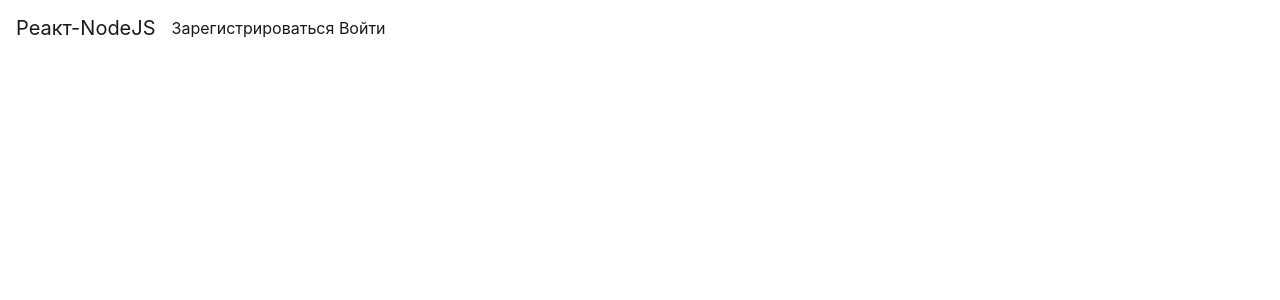
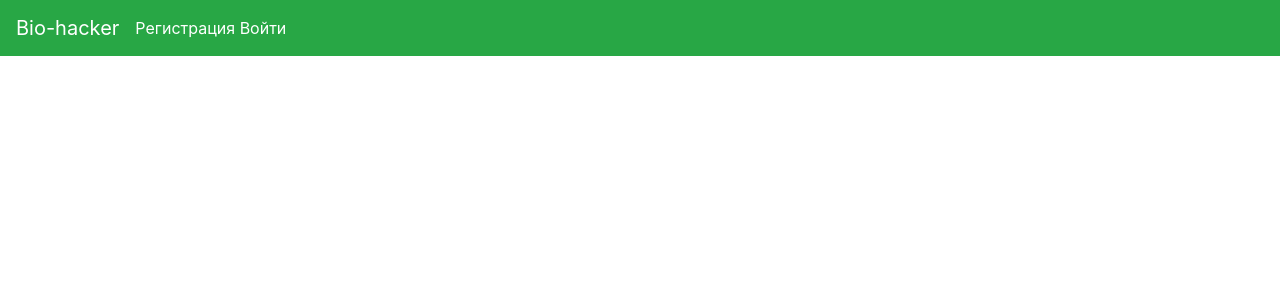
Before and after one commit to NikolaiNorboev/BioHacker, a React (Create React App) app in the folder client/: page / in a window 1280 px wide. Shown: the top 300 px of the page. Built offline with nearby package versions, Linux system fonts and the light colour scheme.

Commit message:
Change navbar color + move to component folder

```diff
--- a/client/src/App.js
+++ b/client/src/App.js
@@ -1,6 +1,6 @@
 import React from 'react';
 import { BrowserRouter as Router, Route, Switch } from 'react-router-dom';
-import Nav from './components/Views/navbar';
+import Nav from './components/Navbar';
 import Signup from './components/auth/Signup';
 import Login from './components/auth/Login';
 import Logout from './components/auth/Logout';
--- /dev/null
+++ b/client/src/components/Navbar/index.js
@@ -0,0 +1,50 @@
+import React from 'react';
+import { Navbar } from 'react-bootstrap';
+import 'bootstrap/dist/css/bootstrap.min.css';
+import {useSelector} from 'react-redux';
+
+export default function Nav() {
+  const isAuthenticated = useSelector(state => state.auth.isAuthenticated);
+  const username = useSelector(state => state.auth.username);
+  console.log(isAuthenticated, username);
+  return (
+    <Navbar fixed="top" bg="success" expand="lg">
+      <Navbar.Brand href="#home" className="text-white">
+        Bio-hacker
+      </Navbar.Brand>
+      <Navbar.Toggle />
+      <Navbar.Collapse className="justify-content-start">
+        {!isAuthenticated && (
+          <Navbar.Text>
+            <a href="signup" className="text-white">
+              Регистрация
+            </a>
+          </Navbar.Text>
+        )}
+        &nbsp;
+        {!isAuthenticated && (
+          <Navbar.Text>
+            <a href="login" className="text-white">
+              Войти
+            </a>
+          </Navbar.Text>
+        )}
+      </Navbar.Collapse>
+      <Navbar.Collapse className="justify-content-end">
+        {isAuthenticated && (
+          <Navbar.Text className="text-white">
+            Вы вошли как: {username}
+          </Navbar.Text>
+        )}
+        &nbsp;
+        {isAuthenticated && (
+          <Navbar.Text>
+            <a href="logout" className="text-white">
+              Выйти
+            </a>
+          </Navbar.Text>
+        )}
+      </Navbar.Collapse>
+    </Navbar>
+  );
+}
--- a/client/src/components/Views/navbar.js
+++ /dev/null
@@ -1,27 +0,0 @@
-import React from 'react';
-import { Navbar } from 'react-bootstrap';
-import 'bootstrap/dist/css/bootstrap.min.css';
-import {useSelector} from 'react-redux';
-
-export default function Nav() {
-  const isAuthenticated = useSelector(state => state.auth.isAuthenticated);
-  const username = useSelector(state => state.auth.username);
-  console.log(isAuthenticated, username);
-  return (
-    <Navbar fixed="top" >
-      <Navbar.Brand href="#home">Реакт-NodeJS</Navbar.Brand>
-      <Navbar.Toggle />
-      <Navbar.Collapse className="justify-content-start">
-        <Navbar.Text><a href="signup">Зарегистрироваться</a></Navbar.Text>
-        &nbsp;
-        {!isAuthenticated && <Navbar.Text><a href="login">Войти</a></Navbar.Text>}
-      </Navbar.Collapse>
-      <Navbar.Collapse className="justify-content-end">
-
-        {isAuthenticated && <Navbar.Text>Вы вошли как: {username}</Navbar.Text>}
-        &nbsp;
-        {isAuthenticated && <Navbar.Text><a href="logout">Выйти</a></Navbar.Text>}
-      </Navbar.Collapse>
-    </Navbar>
-  );
-}
```
